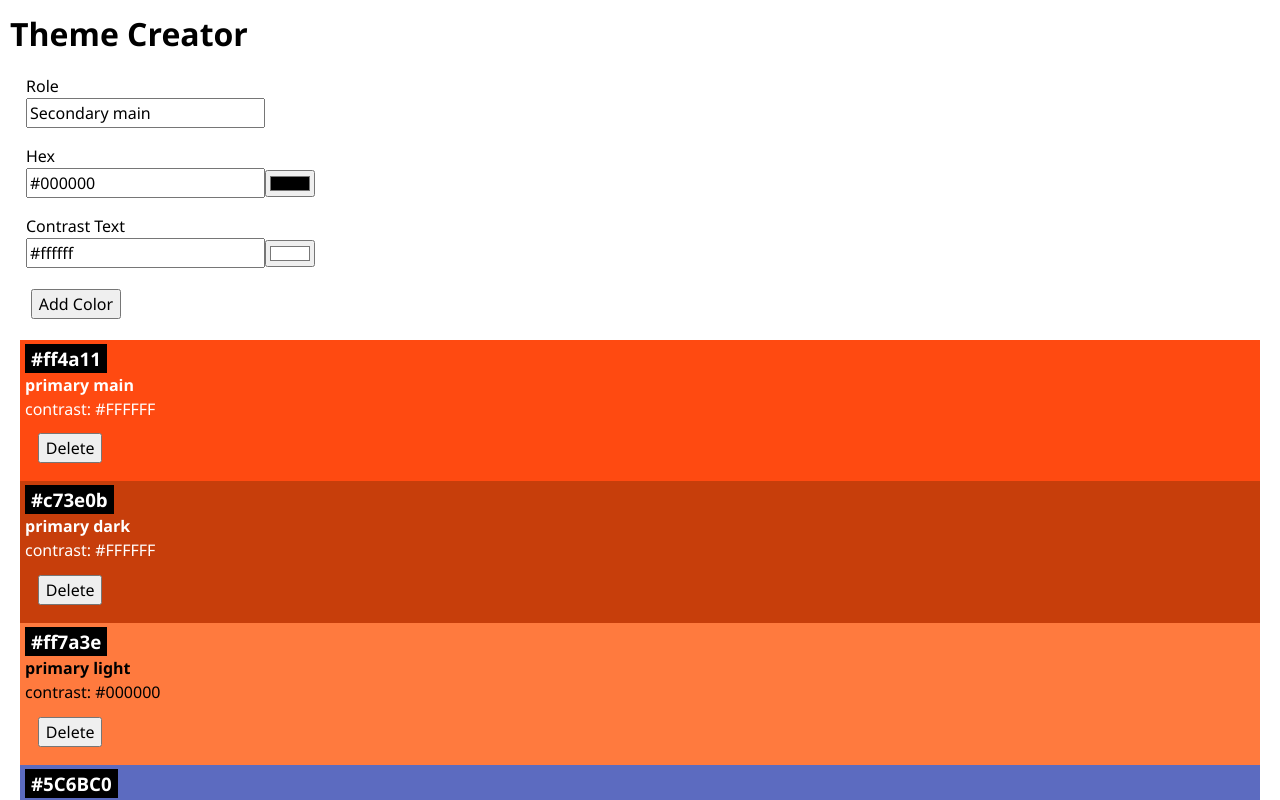
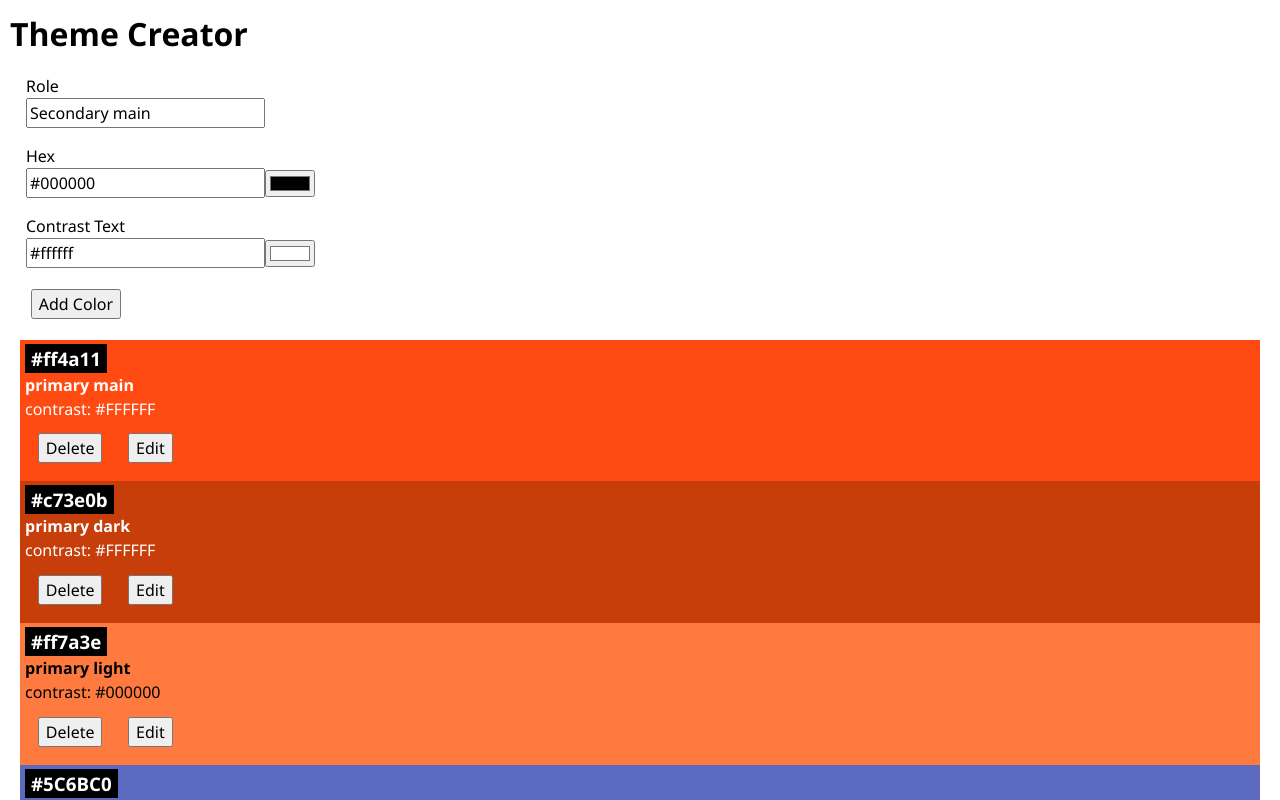
Before and after one commit to DanielCyubahiro/super-funicular, a React (Vite) app: page / in a window 1280 px wide. Shown: the top 800 px of the page. Built offline with nearby package versions, Linux system fonts and the light colour scheme.

Commit message:
Add update feature feature

```diff
--- a/src/App.jsx
+++ b/src/App.jsx
@@ -9,8 +9,11 @@ function App() {
 
   const [colors, setColors] = useState(initialColors);
 
-  const handleAddNewColor = (newColor) => {
-    setColors([{id: uid(), ...newColor}, ...colors]);
+  const handleAddOrUpdateColor = (color) => {
+    'id' in color
+        ? setColors(colors.map(c => c.id === color.id ? color : c)) // Update color
+        : setColors([{id: uid(), ...color}, ...colors]); // New color
+
   };
 
   const handleDelete = (colorId) => {
@@ -19,13 +22,14 @@ function App() {
   return (
       <>
         <h1>Theme Creator</h1>
-        <ColorForm onAddNewColor={handleAddNewColor}/>
+        <ColorForm onAddNewColor={handleAddOrUpdateColor}/>
         {
           colors.length ? colors.map((color) => {
                 return <Color
                     key={color.id}
                     color={color}
                     onDelete={() => handleDelete(color.id)}
+                    onEdit={handleAddOrUpdateColor}
                 />;
               },
           ) : <p>No colors... start by adding one!</p>
--- a/src/Components/Color/Color.jsx
+++ b/src/Components/Color/Color.jsx
@@ -1,8 +1,10 @@
 import './Color.css';
 import {useState} from 'react';
+import ColorForm from '../ColorForm/ColorForm.jsx';
 
-export default function Color({color, onDelete}) {
+export default function Color({color, onDelete, onEdit}) {
   const [showConfirm, setShowConfirm] = useState(false);
+  const [showEditForm, setShowEditForm] = useState(false);
   return (
       <div
           className="color-card"
@@ -25,9 +27,16 @@ export default function Color({color, onDelete}) {
             )
         }
         <button
-            onClick={showConfirm ? onDelete : () => setShowConfirm(true)}>
+            onClick={showConfirm ? onDelete : () => setShowConfirm(true)}
+        >
           Delete
         </button>
+        <button
+            onClick={() => setShowEditForm(true)}
+        >
+          Edit
+        </button>
+        {showEditForm && <ColorForm onAddOrUpdateColor={onEdit} colorCard={color} setShowEditForm={setShowEditForm}/>}
       </div>
   );
 }
--- a/src/Components/ColorForm/ColorForm.jsx
+++ b/src/Components/ColorForm/ColorForm.jsx
@@ -3,10 +3,16 @@ import {useState} from 'react';
 import {isValidHex} from '../../lib/utls.js';
 import ColorInput from '../ColorInput/ColorInput.jsx';
 
-const ColorForm = ({onAddNewColor}) => {
-  const [color, setColor] = useState('#000000');
-  const [contrastText, setContrastText] = useState('#ffffff');
-  const [role, setRole] = useState('Secondary main');
+const ColorForm = ({
+  onAddOrUpdateColor,
+  colorCard = null,
+  setShowEditForm = null,
+}) => {
+  const [color, setColor] = useState(colorCard ? colorCard.hex : '#000000');
+  const [contrastText, setContrastText] = useState(
+      colorCard ? colorCard.contrastText : '#ffffff');
+  const [role, setRole] = useState(
+      colorCard ? colorCard.role : 'Secondary main');
 
   const [errors, setErrors] = useState({
     color: '',
@@ -18,7 +24,23 @@ const ColorForm = ({onAddNewColor}) => {
   const handleSubmit = (e) => {
     e.preventDefault();
     if (isFormValid) {
-      onAddNewColor({hex: color, contrastText, role});
+      colorCard
+          ? onAddOrUpdateColor({
+            id: colorCard.id,
+            hex: color,
+            contrastText,
+            role,
+          })
+          : onAddOrUpdateColor({
+            hex: color,
+            contrastText,
+            role,
+          });
+
+      //Hide form
+      if (setShowEditForm) {
+        setShowEditForm(false);
+      }
     }
   };
 
@@ -65,7 +87,7 @@ const ColorForm = ({onAddNewColor}) => {
         />
 
         <button type="submit" disabled={!isFormValid}>
-          Add Color
+          {colorCard ? 'Update Color' : 'Add Color'}
         </button>
       </form>
   );
```
